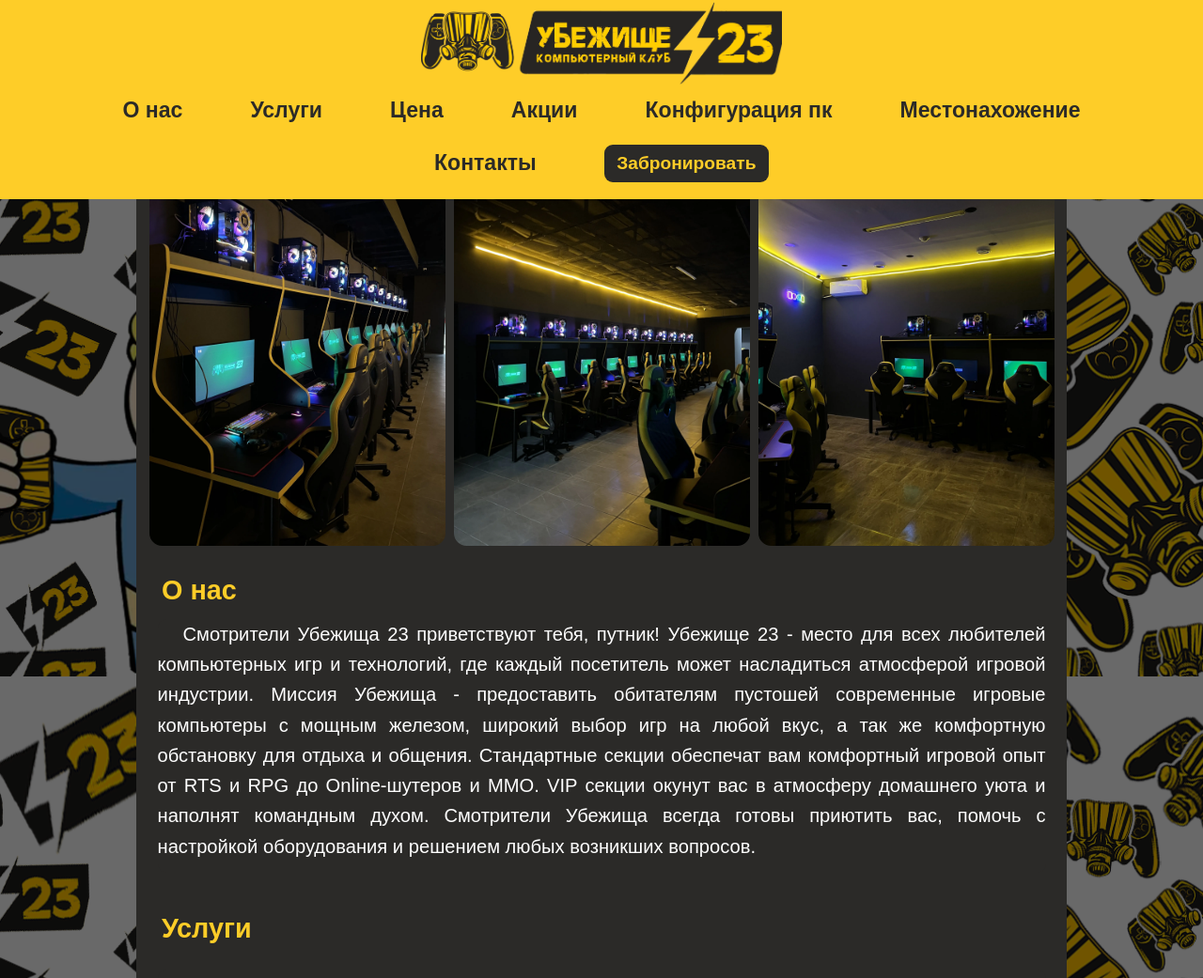
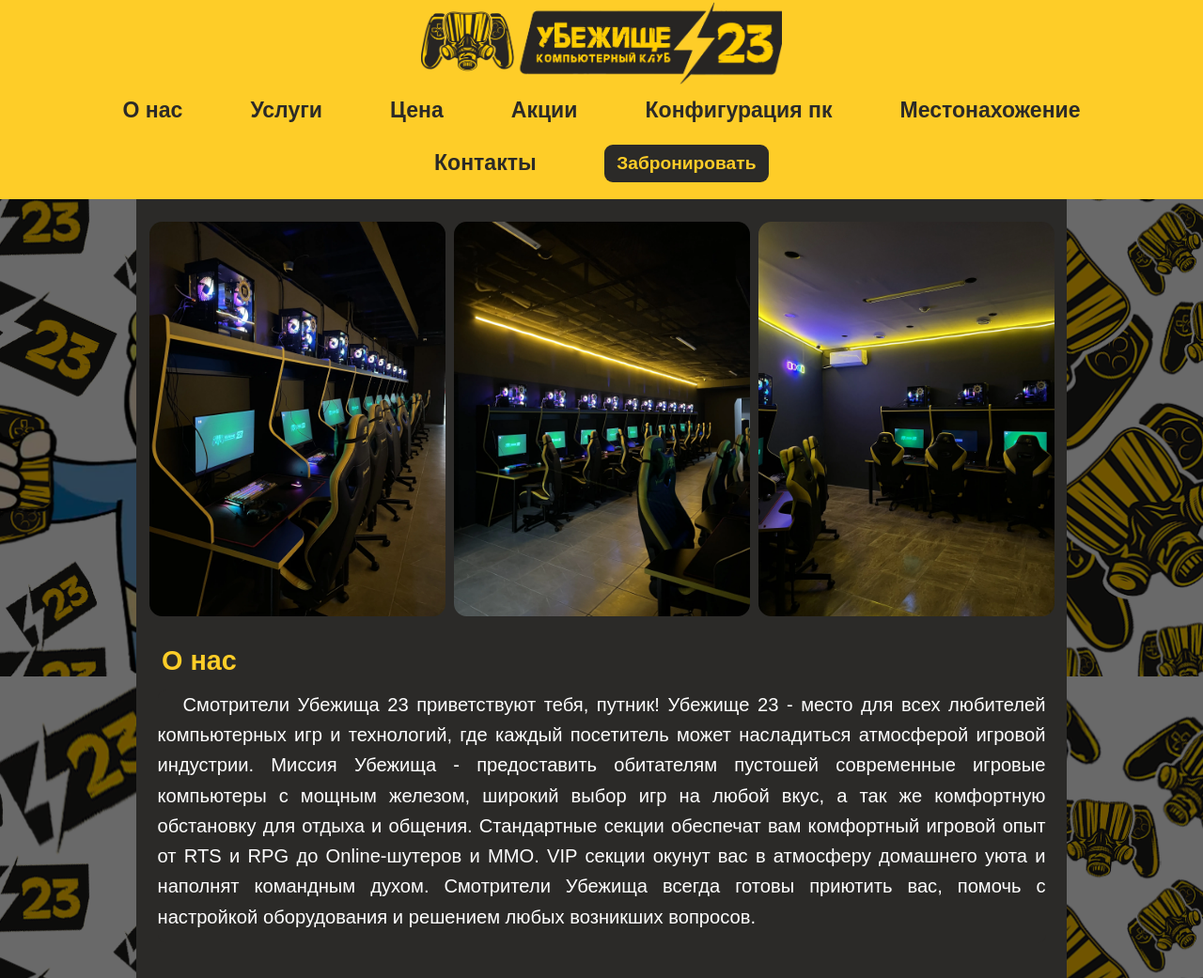
Before and after one commit to Vsevalatic/ubezhishe23, a PHP site: page / in a window 1280 px wide. Shown: the top 1041 px of the page at 94% size. Run offline with PHP 8.4, Linux system fonts and the light colour scheme.

Commit message:
Add files via upload

```diff
--- a/style.css
+++ b/style.css
@@ -772,7 +772,7 @@ body {
 }
 
 header {
-    position: fixed;
+    position: sticky;
     top: 0;
     left: 0;
     width: 100%;
@@ -792,17 +792,11 @@ header {
         padding-top: 0;
     }
     header {
-
         position: static;
     }
 }
 
-@media (min-width: 1024px) {
-    .telo{
-        padding-top: 19vh;
-    }
 
-}
 
 @media (max-width: 768px) {
     .telo{
```
